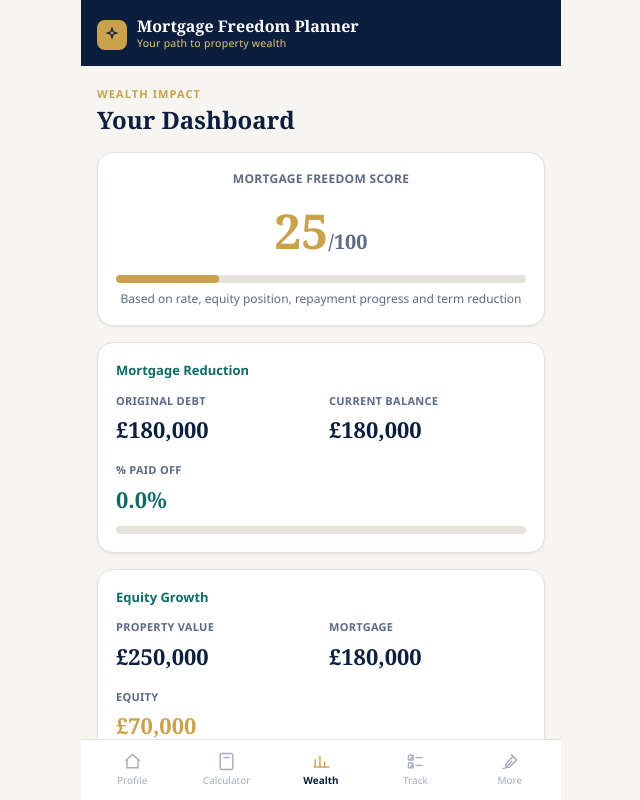
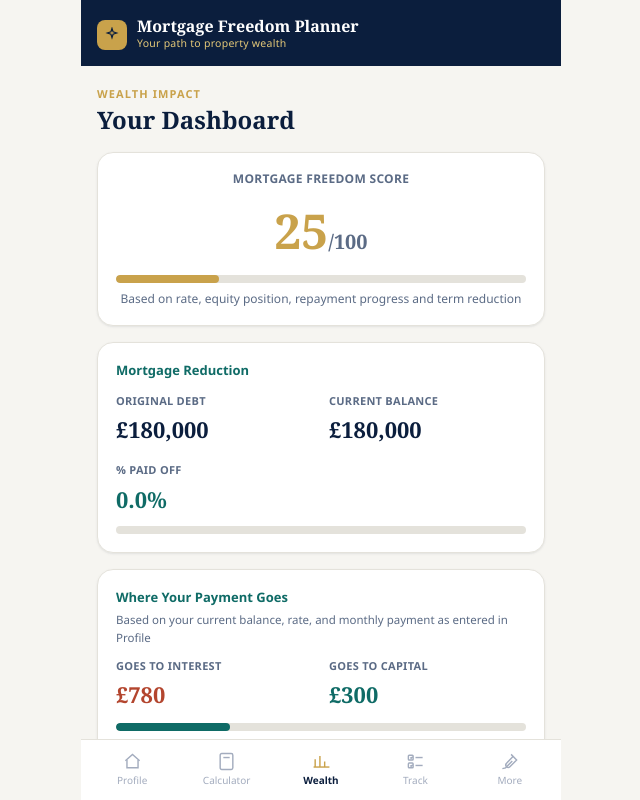
Before and after one commit to MyGreathouse/mortgage-freedom-planner, a Next.js app: page / in a window 1280 px wide. Both pictures are taken after a click on the button "Wealth". Shown: the top 800 px of the page, without its empty margins (319-959 px from the left). Built offline with nearby package versions, Linux system fonts and the light colour scheme.

Commit message:
Add payment breakdown showing interest vs capital split

```diff
--- a/components/screens/WealthScreen.tsx
+++ b/components/screens/WealthScreen.tsx
@@ -4,7 +4,7 @@ import { useRef, useState } from 'react';
 import Card from '@/components/ui/Card';
 import { ProgressBar, SectionHeader, StatTile } from '@/components/ui/Primitives';
 import { ChevronIcon, CloseIcon, EditIcon, PlusIcon } from '@/components/ui/Icons';
-import { fmtCurrency } from '@/lib/finance';
+import { buildPaymentBreakdown, fmtCurrency, monthsToYM } from '@/lib/finance';
 import { goalSuggestion } from '@/lib/goalSuggestions';
 import { AppState } from '@/lib/useAppState';
 
@@ -28,6 +28,12 @@ export default function WealthScreen({ app }: { app: AppState }) {
   const progressFactor = Math.max(0, Math.min(25, debtPaidPct * 0.35));
   const termFactor = Math.max(0, Math.min(15, (mortgage.termYears - mortgage.remainingYears) * 1.2));
   const score = Math.min(100, Math.round(rateFactor + equityFactor + progressFactor + termFactor));
+
+  const breakdown = buildPaymentBreakdown(mortgage.balance, mortgage.rate, mortgage.monthlyPayment);
+  const capitalPctOfPayment = mortgage.monthlyPayment > 0 ? (breakdown.firstMonth.capitalPortion / mortgage.monthlyPayment) * 100 : 0;
+  const breakdownMilestones = breakdown.milestones.filter(
+    (m, i) => m.month === 1 || m.month % 60 === 0 || i === breakdown.milestones.length - 1
+  );
 
   function startEdit(id: number, title: string) {
     setEditingGoalId(id);
@@ -67,6 +73,76 @@ export default function WealthScreen({ app }: { app: AppState }) {
           <StatTile label="% paid off" value={`${debtPaidPct.toFixed(1)}%`} accent="var(--color-teal)" />
         </div>
         <ProgressBar pct={debtPaidPct} color="var(--color-teal)" />
+      </Card>
+
+      <Card>
+        <div className="text-[13px] font-bold text-teal mb-1">Where Your Payment Goes</div>
+        <div className="text-[11.5px] text-ink-soft mb-3">Based on your current balance, rate, and monthly payment as entered in Profile</div>
+
+        {breakdown.negativeAmortization ? (
+          <div className="text-[12.5px] text-brand-red leading-relaxed bg-[#FBEFEA] border border-[#E3B9A5] rounded-lg p-3">
+            Your current monthly payment doesn&apos;t fully cover the interest being charged, so none of it is reducing your balance yet.
+            Double-check your rate and payment amount in Profile, or consider increasing your payment.
+          </div>
+        ) : (
+          <>
+            <div className="flex flex-wrap gap-4 mb-3">
+              <StatTile label="Goes to interest" value={fmtCurrency(breakdown.firstMonth.interestPortion, currency)} accent="#B3452E" />
+              <StatTile label="Goes to capital" value={fmtCurrency(breakdown.firstMonth.capitalPortion, currency)} accent="var(--color-teal)" />
+            </div>
+            <ProgressBar pct={capitalPctOfPayment} color="var(--color-teal)" />
+            <div className="text-xs text-ink-soft mt-2 mb-3">{capitalPctOfPayment.toFixed(1)}% of this payment reduces what you owe</div>
+
+            <div className="bg-[#FAF9F6] rounded-lg p-3 text-[12px] text-ink-soft leading-relaxed space-y-1">
+              <div>
+                Monthly interest rate: {mortgage.rate}% ÷ 12 = <strong className="text-navy">{breakdown.monthlyRatePct.toFixed(3)}%</strong>
+              </div>
+              <div>
+                Interest charged: {fmtCurrency(mortgage.balance, currency)} × {breakdown.monthlyRatePct.toFixed(3)}% ={' '}
+                <strong className="text-navy">{fmtCurrency(breakdown.firstMonth.interestPortion, currency)}</strong>
+              </div>
+              <div>
+                Capital repayment: {fmtCurrency(mortgage.monthlyPayment, currency)} − {fmtCurrency(breakdown.firstMonth.interestPortion, currency)} ={' '}
+                <strong className="text-navy">{fmtCurrency(breakdown.firstMonth.capitalPortion, currency)}</strong>
+              </div>
+            </div>
+
+            <div className="text-[13px] font-bold text-teal mt-4 mb-1">How This Changes Over Time</div>
+            <div className="text-[12px] text-ink-soft leading-relaxed mb-3">
+              Because your balance drops a little each month, the bank charges slightly less interest next time — so a little more of the
+              same payment goes toward capital, and a little less toward interest. Here&apos;s how that split shifts over the years ahead:
+            </div>
+            <div className="overflow-x-auto -mx-1">
+              <table className="w-full text-[11px] border-collapse">
+                <thead>
+                  <tr>
+                    <th className="text-left font-bold text-gold-light bg-navy px-2 py-1.5">Year</th>
+                    <th className="text-right font-bold text-gold-light bg-navy px-2 py-1.5">Interest</th>
+                    <th className="text-right font-bold text-gold-light bg-navy px-2 py-1.5">Capital</th>
+                    <th className="text-right font-bold text-gold-light bg-navy px-2 py-1.5">% Capital</th>
+                  </tr>
+                </thead>
+                <tbody>
+                  {breakdownMilestones.map((m, i) => (
+                    <tr key={m.month} className={i % 2 === 0 ? 'bg-[#FAF9F6]' : 'bg-white'}>
+                      <td className="px-2 py-1.5 border border-line font-bold text-navy">Y{m.year}</td>
+                      <td className="px-2 py-1.5 border border-line text-right">{fmtCurrency(m.interestPortion, currency)}</td>
+                      <td className="px-2 py-1.5 border border-line text-right">{fmtCurrency(m.capitalPortion, currency)}</td>
+                      <td className="px-2 py-1.5 border border-line text-right text-teal font-bold">
+                        {((m.capitalPortion / (m.interestPortion + m.capitalPortion)) * 100).toFixed(0)}%
+                      </td>
+                    </tr>
+                  ))}
+                </tbody>
+              </table>
+            </div>
+            {breakdown.monthsToPayOff && (
+              <div className="text-[11.5px] text-ink-soft mt-2.5 italic">
+                At this payment amount held flat, your balance would clear in around {monthsToYM(breakdown.monthsToPayOff)}.
+              </div>
+            )}
+          </>
+        )}
       </Card>
 
       <Card>
--- a/lib/finance.ts
+++ b/lib/finance.ts
@@ -100,3 +100,64 @@ export function fmtCurrency(n: number | undefined | null, currency: string, dp =
   const abs = Math.abs(n);
   return sign + symbol + abs.toLocaleString('en-GB', { minimumFractionDigits: dp, maximumFractionDigits: dp });
 }
+
+export interface PaymentBreakdownPoint {
+  month: number;
+  year: number;
+  interestPortion: number;
+  capitalPortion: number;
+  balanceAfter: number;
+}
+
+export interface PaymentBreakdownResult {
+  monthlyRatePct: number;
+  firstMonth: PaymentBreakdownPoint;
+  milestones: PaymentBreakdownPoint[];
+  monthsToPayOff: number | null;
+  negativeAmortization: boolean;
+}
+
+/**
+ * Builds a month-by-month interest/capital split using the person's own stated monthly
+ * payment (not a recalculated "required" payment) — mirrors how a real statement works:
+ * interest is charged on today's balance, and whatever's left of the payment reduces the
+ * capital. Returns the first month in full, plus yearly milestones through to payoff.
+ */
+export function buildPaymentBreakdown(balance: number, annualRate: number, monthlyPayment: number, maxMonths = 720): PaymentBreakdownResult {
+  const r = annualRate / 100 / 12;
+  let bal = balance;
+  const milestones: PaymentBreakdownPoint[] = [];
+  let firstMonth: PaymentBreakdownPoint | null = null;
+  let monthsToPayOff: number | null = null;
+  let negativeAmortization = false;
+
+  for (let month = 1; month <= maxMonths; month++) {
+    const interestPortion = bal * r;
+    let capitalPortion = monthlyPayment - interestPortion;
+
+    if (capitalPortion <= 0) {
+      negativeAmortization = true;
+      break;
+    }
+    if (capitalPortion > bal) capitalPortion = bal;
+
+    bal -= capitalPortion;
+    const point: PaymentBreakdownPoint = { month, year: Math.ceil(month / 12), interestPortion, capitalPortion, balanceAfter: Math.max(bal, 0) };
+
+    if (month === 1) firstMonth = point;
+    if (month === 1 || month % 12 === 0 || bal <= 0.5) milestones.push(point);
+
+    if (bal <= 0.5) {
+      monthsToPayOff = month;
+      break;
+    }
+  }
+
+  return {
+    monthlyRatePct: (annualRate / 12),
+    firstMonth: firstMonth ?? { month: 1, year: 1, interestPortion: balance * r, capitalPortion: 0, balanceAfter: balance },
+    milestones,
+    monthsToPayOff,
+    negativeAmortization
+  };
+}
```
